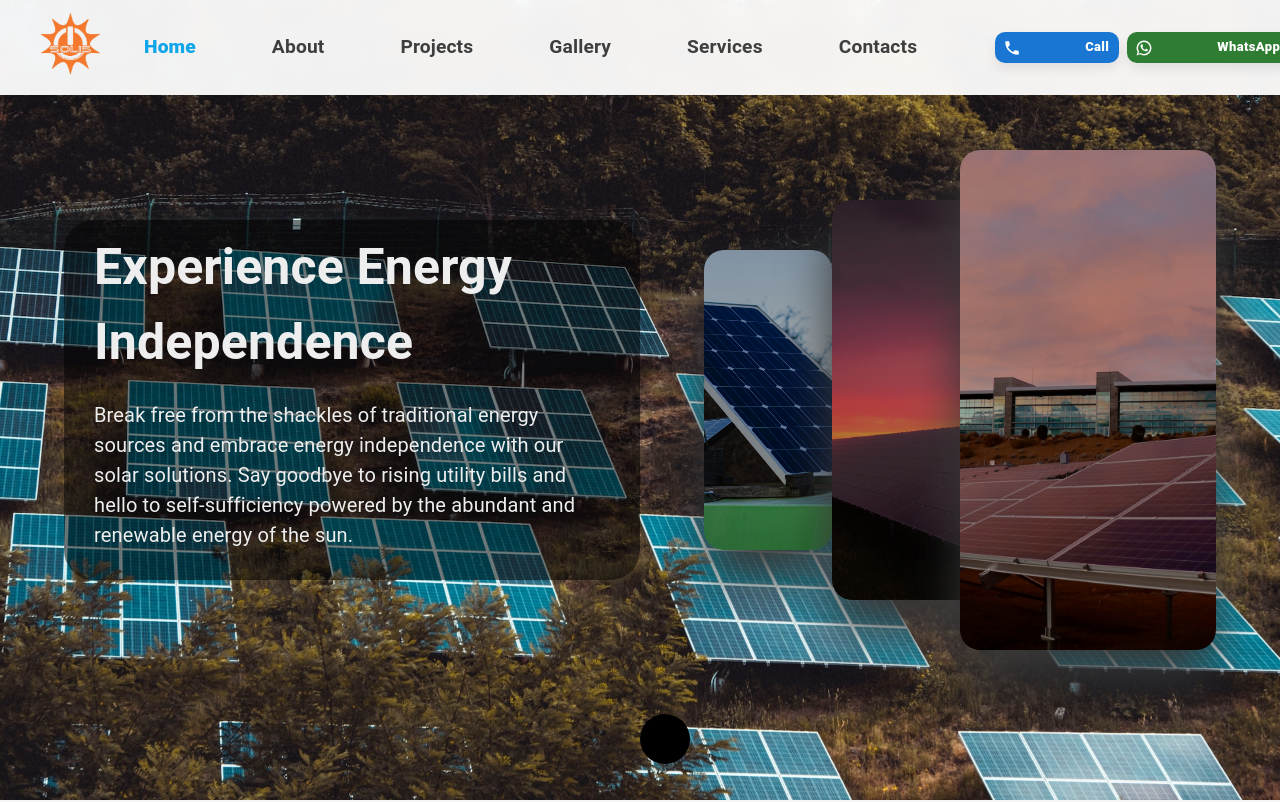
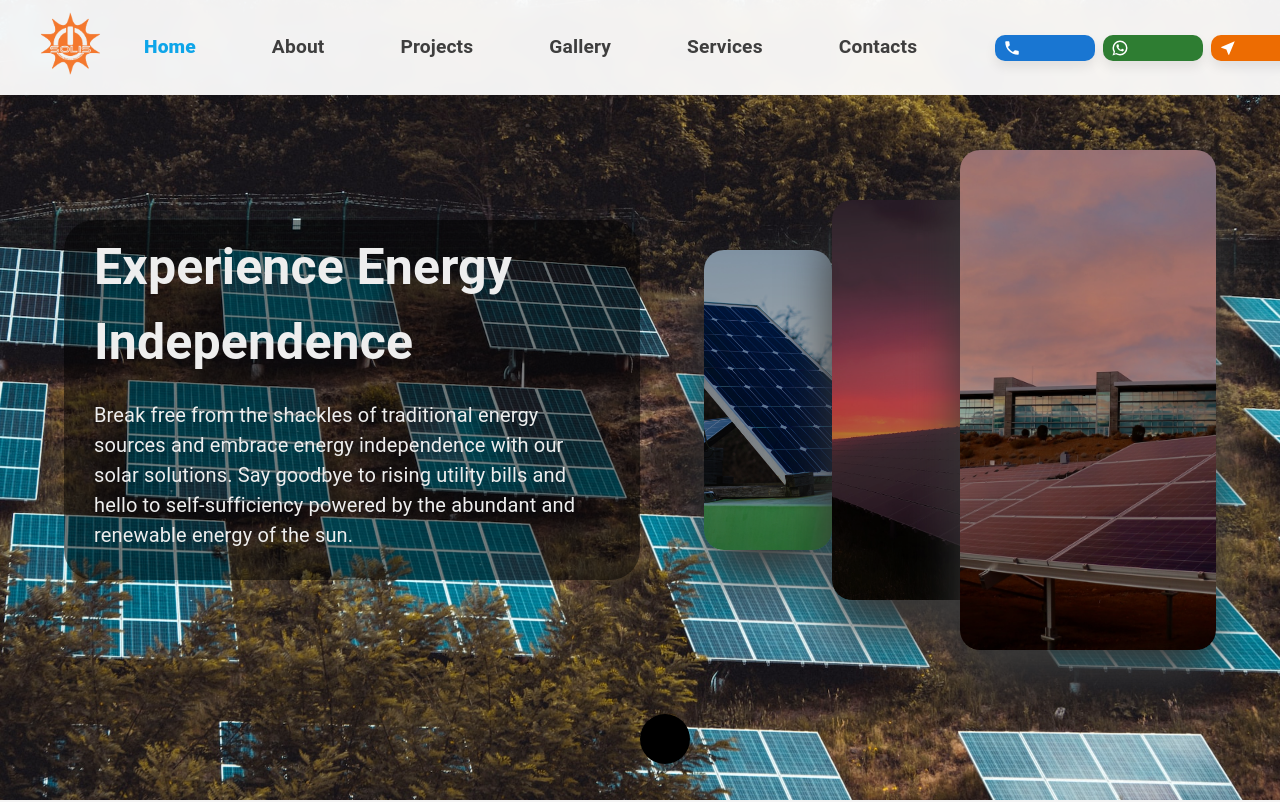
Before and after one commit to joshijacob-solis/solis-main, a React (Create React App) app: page / in a window 1280 px wide. Shown: the top 802 px of the page. Built offline with nearby package versions, Linux system fonts and the light colour scheme.

Commit message:
Update header.js

```diff
--- a/src/components/Header/header.js
+++ b/src/components/Header/header.js
@@ -29,8 +29,7 @@ export function Header(props) {
   const { window } = props;
   const [mobileOpen, setMobileOpen] = React.useState(false);
   const path = useLocation().pathname;
-  const matches = useMediaQuery("(max-width:825px)");
-  const compact = useMediaQuery("(max-width:1024px)");
+  const mobile = useMediaQuery("(max-width:825px)");
   const navigate = useNavigate();
 
   // ---- Contact / CTA URLs ----
@@ -109,11 +108,22 @@ export function Header(props) {
         position="fixed"
         sx={(theme) => ({
           ...s.appBarStyles,
-          zIndex: theme.zIndex.modal + 1, // keep header above all overlays
+          zIndex: theme.zIndex.modal + 1,
         })}
       >
         <Toolbar sx={s.toolBarStyles}>
-          {/* Logo */}
+          {/* Hamburger (mobile only) */}
+          <IconButton
+            color="inherit"
+            aria-label="open drawer"
+            edge="start"
+            onClick={handleDrawerToggle}
+            sx={s.iconButtonStyle}
+          >
+            <MenuIcon />
+          </IconButton>
+
+          {/* Logo (immediately after hamburger on mobile) */}
           <Box sx={s.logoBoxStyles}>
             <p
               onClick={(e) => {
@@ -126,23 +136,12 @@ export function Header(props) {
               <img
                 src={Logo}
                 alt="solis-logo"
-                width={matches ? 60 : 92}
-                height={matches ? 60 : 88}
+                width={mobile ? 60 : 92}
+                height={mobile ? 60 : 88}
                 style={{ objectFit: "contain" }}
               />
             </p>
           </Box>
-
-          {/* Hamburger (mobile only) */}
-          <IconButton
-            color="inherit"
-            aria-label="open drawer"
-            edge="start"
-            onClick={handleDrawerToggle}
-            sx={s.iconButtonStyle}
-          >
-            <MenuIcon />
-          </IconButton>
 
           {/* Center nav (hidden on mobile) */}
           <Box sx={s.navLinkBoxStyle}>
@@ -166,7 +165,7 @@ export function Header(props) {
             ))}
           </Box>
 
-          {/* CTA group — permanent, also on mobile (icon-only) */}
+          {/* CTA group — icon-only, equal square size on all breakpoints */}
           <Box sx={s.ctaGroupStyle}>
             <Button
               className="cta-btn"
@@ -176,9 +175,9 @@ export function Header(props) {
               size="small"
               startIcon={<PhoneIcon fontSize="small" />}
               sx={s.ctaButton}
-            >
-              {!compact && "Call"}
-            </Button>
+              aria-label="Call"
+              title="Call"
+            />
             <Button
               className="cta-btn"
               href={whatsappUrl}
@@ -189,9 +188,9 @@ export function Header(props) {
               size="small"
               startIcon={<WhatsAppIcon fontSize="small" />}
               sx={s.ctaButton}
-            >
-              {!compact && "WhatsApp"}
-            </Button>
+              aria-label="WhatsApp"
+              title="WhatsApp"
+            />
             <Button
               className="cta-btn"
               href={directionsUrl}
@@ -202,9 +201,9 @@ export function Header(props) {
               size="small"
               startIcon={<NearMeIcon fontSize="small" />}
               sx={s.ctaButton}
-            >
-              {!compact && "Directions"}
-            </Button>
+              aria-label="Directions"
+              title="Directions"
+            />
           </Box>
         </Toolbar>
       </AppBar>
@@ -229,7 +228,7 @@ export function Header(props) {
 
       {/* Spacer for fixed header */}
       <Box component="main" sx={{ p: 0 }}>
-        <Toolbar sx={{ minHeight: matches ? 56 : 64 }} />
+        <Toolbar sx={{ minHeight: mobile ? 56 : 64 }} />
       </Box>
     </Box>
   );
```
